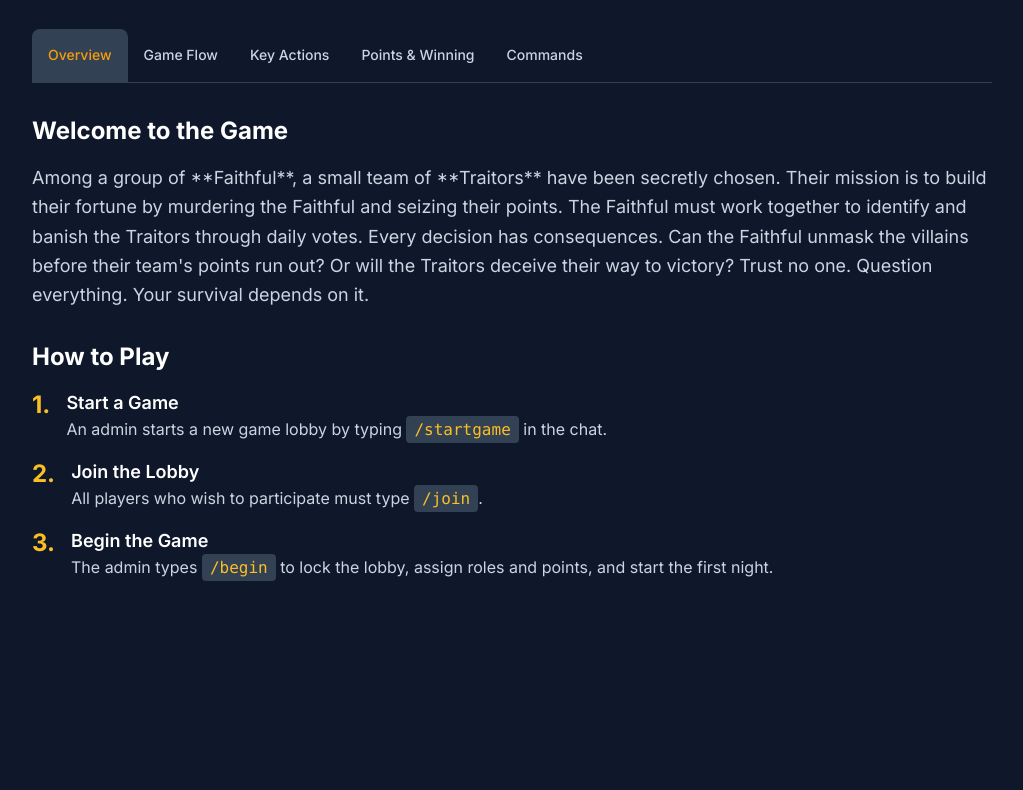
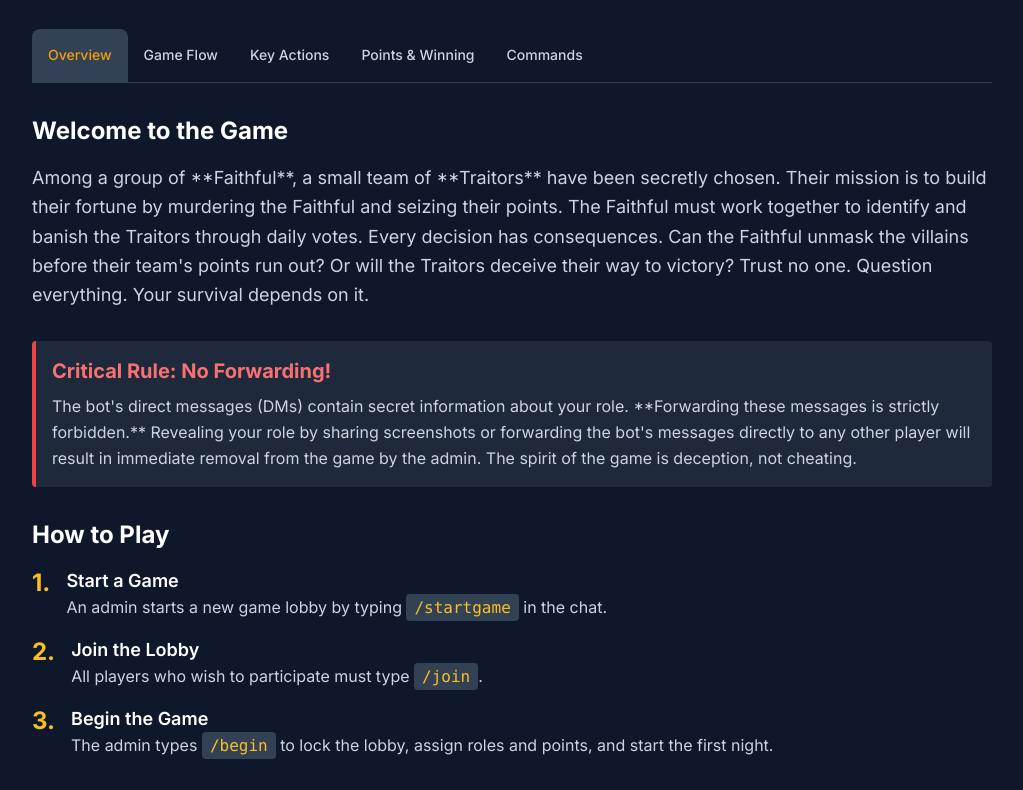
Before and after one commit to Avenger11764/Traitors, a plain HTML site: page index.html in a window 1280 px wide. Shown: the part 119-909 px from the top of the page, without its empty margins (128-1151 px from the left). Before the commit the page ends 800 px from the top, so only its background shows below. Drawn offline with nearby package versions, Linux system fonts and the light colour scheme.

Commit message:
Update index.html

```diff
--- a/index.html
+++ b/index.html
@@ -8,7 +8,7 @@
     <link href="https://fonts.googleapis.com/css2?family=Inter:wght@400;500;600;700&display=swap" rel="stylesheet">
     <!--
       Application Structure:
-      This is a single-page application (SPA) using a tab-based navigation system. This structure is ideal for breaking down complex game rules into logical, manageable sections (Overview, Game Flow, Actions, etc.). It allows new players to learn step-by-step, while letting experienced players quickly find specific information, like commands, without scrolling through a long document. The design guides the user from a high-level summary to detailed mechanics, which is optimal for learning and usability.
+      This is a single-page application (SPA) using a tab-based navigation system. This structure is ideal for breaking down complex game rules into logical, manageable sections (Overview, Game Flow, Actions, etc.). It allows new players to learn step-by-step, while letting experienced players quickly find specific information, like commands, without scrolling through a long document. The design guides the user from a high-level summary to all details, which is optimal for learning and usability.
 
       Visualization & Content Choices:
       - Game Flow Diagram: A responsive, horizontal flowchart built with styled HTML/CSS. A visual diagram is more intuitive than text for understanding a cyclical process. JavaScript is used to handle clicks to show details for each stage.
@@ -60,6 +60,12 @@
                     <h2 class="text-2xl font-bold text-white mb-4">Welcome to the Game</h2>
                     <p class="text-lg leading-relaxed">Among a group of **Faithful**, a small team of **Traitors** have been secretly chosen. Their mission is to build their fortune by murdering the Faithful and seizing their points. The Faithful must work together to identify and banish the Traitors through daily votes. Every decision has consequences. Can the Faithful unmask the villains before their team's points run out? Or will the Traitors deceive their way to victory? Trust no one. Question everything. Your survival depends on it.</p>
                 </div>
+
+                <div class="p-4 border-l-4 border-red-500 bg-slate-800 rounded">
+                    <h3 class="text-xl font-bold text-red-400 mb-2">Critical Rule: No Forwarding!</h3>
+                    <p class="leading-relaxed">The bot's direct messages (DMs) contain secret information about your role. **Forwarding these messages is strictly forbidden.** Revealing your role by sharing screenshots or forwarding the bot's messages directly to any other player will result in immediate removal from the game by the admin. The spirit of the game is deception, not cheating.</p>
+                </div>
+
                 <div>
                     <h2 class="text-2xl font-bold text-white mb-4">How to Play</h2>
                     <ol class="list-decimal list-inside space-y-4">
```
